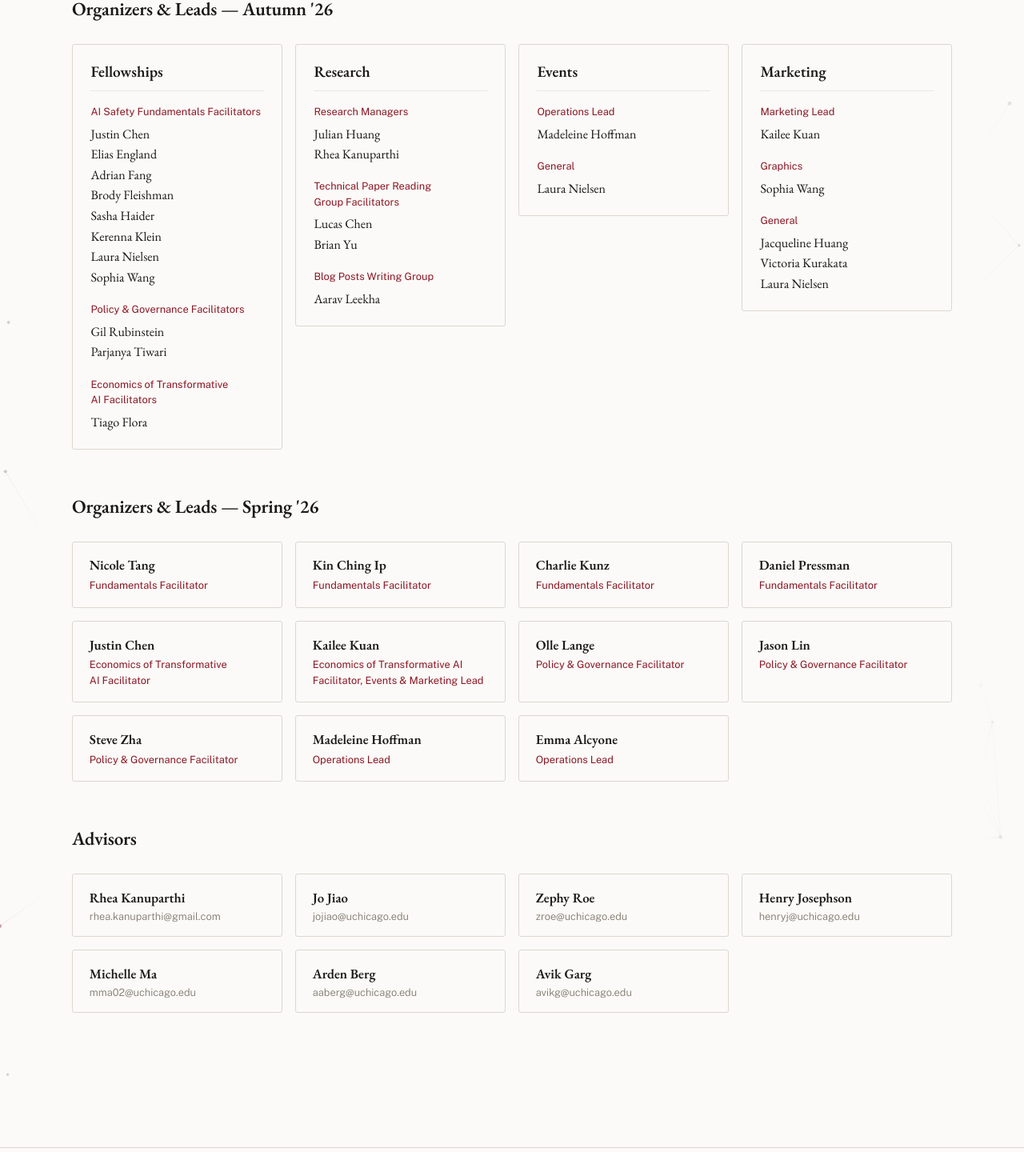
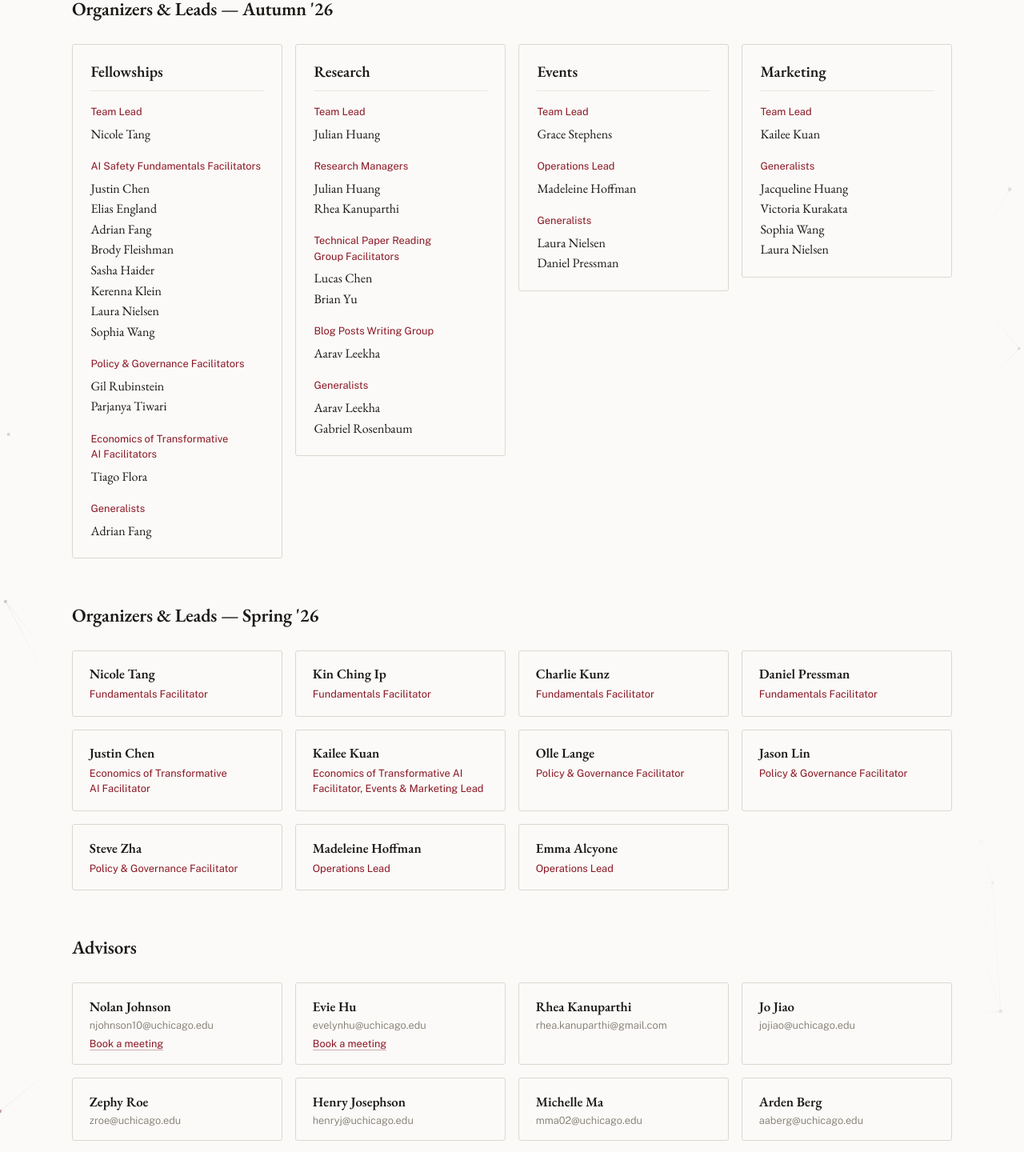
Before and after one commit to zroe1/uchicago-ai-safety, a Next.js app: page /leadership in a window 1280 px wide. Shown: the part 835-2275 px from the top of the page at 80% size. Built offline with nearby package versions, Linux system fonts and the light colour scheme.

Commit message:
updated leadership

```diff
--- a/src/app/leadership/page.js
+++ b/src/app/leadership/page.js
@@ -11,8 +11,6 @@ export const metadata = {
 
 const executiveBoard = [
   { imgUrl: "/julian.jpg", memberName: "Julian Huang", memberRole: "Executive Board Member", memberEmail: "julianhuang@uchicago.edu", bookingUrl: "https://calendly.com/julianhuang" },
-  { imgUrl: "/nolan.jpg", memberName: "Nolan Johnson", memberRole: "Executive Board Member", memberEmail: "njohnson10@uchicago.edu", bookingUrl: "https://calendly.com/nolanjohnson/chat" },
-  { imgUrl: "/evie.png",   memberName: "Evie Hu",       memberRole: "Executive Board Member", memberEmail: "evelynhu@uchicago.edu", objectPosition: "35% top", bookingUrl: "https://calendly.com/eviehu612" },
   { imgUrl: "/nicole.jpeg", memberName: "Nicole Tang",  memberRole: "Executive Board Member", memberEmail: "xhtang@uchicago.edu", bookingUrl: "https://cal.com/nicoletangxh/quickchat" },
   { imgUrl: "/justin.jpg", memberName: "Justin Chen",  memberRole: "Executive Board Member", memberEmail: "justinchen@uchicago.edu", bookingUrl: "https://calendly.com/emailjustinchen/30min" },
 ];
@@ -21,32 +19,36 @@ const autumnTeams = [
   {
     team: "Fellowships",
     groups: [
+      { role: "Team Lead", members: ["Nicole Tang"] },
       { role: "AI Safety Fundamentals Facilitators", members: ["Justin Chen", "Elias England", "Adrian Fang", "Brody Fleishman", "Sasha Haider", "Kerenna Klein", "Laura Nielsen", "Sophia Wang"] },
       { role: "Policy & Governance Facilitators", members: ["Gil Rubinstein", "Parjanya Tiwari"] },
       { role: "Economics of Transformative AI Facilitators", members: ["Tiago Flora"] },
+      { role: "Generalists", members: ["Adrian Fang"] },
     ],
   },
   {
     team: "Research",
     groups: [
+      { role: "Team Lead", members: ["Julian Huang"] },
       { role: "Research Managers", members: ["Julian Huang", "Rhea Kanuparthi"] },
       { role: "Technical Paper Reading Group Facilitators", members: ["Lucas Chen", "Brian Yu"] },
       { role: "Blog Posts Writing Group", members: ["Aarav Leekha"] },
+      { role: "Generalists", members: ["Aarav Leekha", "Gabriel Rosenbaum"] },
     ],
   },
   {
     team: "Events",
     groups: [
+      { role: "Team Lead", members: ["Grace Stephens"] },
       { role: "Operations Lead", members: ["Madeleine Hoffman"] },
-      { role: "General", members: ["Laura Nielsen"] },
+      { role: "Generalists", members: ["Laura Nielsen", "Daniel Pressman"] },
     ],
   },
   {
     team: "Marketing",
     groups: [
-      { role: "Marketing Lead", members: ["Kailee Kuan"] },
-      { role: "Graphics", members: ["Sophia Wang"] },
-      { role: "General", members: ["Jacqueline Huang", "Victoria Kurakata", "Laura Nielsen"] },
+      { role: "Team Lead", members: ["Kailee Kuan"] },
+      { role: "Generalists", members: ["Jacqueline Huang", "Victoria Kurakata", "Sophia Wang", "Laura Nielsen"] },
     ],
   },
 ];
@@ -66,6 +68,8 @@ const organizers = [
 ];
 
 const advisors = [
+  { memberName: "Nolan Johnson",   memberEmail: "njohnson10@uchicago.edu", bookingUrl: "https://calendly.com/nolanjohnson/chat" },
+  { memberName: "Evie Hu",         memberEmail: "evelynhu@uchicago.edu", bookingUrl: "https://calendly.com/eviehu612" },
   { memberName: "Rhea Kanuparthi", memberEmail: "rhea.kanuparthi@gmail.com" },
   { memberName: "Jo Jiao",         memberEmail: "jojiao@uchicago.edu" },
   { memberName: "Zephy Roe",       memberEmail: "zroe@uchicago.edu" },
@@ -152,6 +156,15 @@ export default function LeadershipPage() {
             <div key={member.memberName} className={styles.simpleCard}>
               <p className={styles.simpleName}>{member.memberName}</p>
               <p className={styles.simpleEmail}>{member.memberEmail}</p>
+              {member.bookingUrl && (
+                <a
+                  href={member.bookingUrl}
+                  target="_blank"
+                  rel="noopener noreferrer"
+                  className={`${styles.inlineLink} ${styles.simpleBooking}`}>
+                  Book a meeting
+                </a>
+              )}
             </div>
           ))}
         </div>
--- a/src/app/leadership/page.module.css
+++ b/src/app/leadership/page.module.css
@@ -118,6 +118,13 @@
   margin: 0;
 }
 
+.simpleBooking {
+  display: inline-block;
+  font-family: var(--sans);
+  font-size: 0.8rem;
+  margin-top: 0.5rem;
+}
+
 .teamGrid {
   display: grid;
   grid-template-columns: repeat(auto-fit, minmax(220px, 1fr));
```
